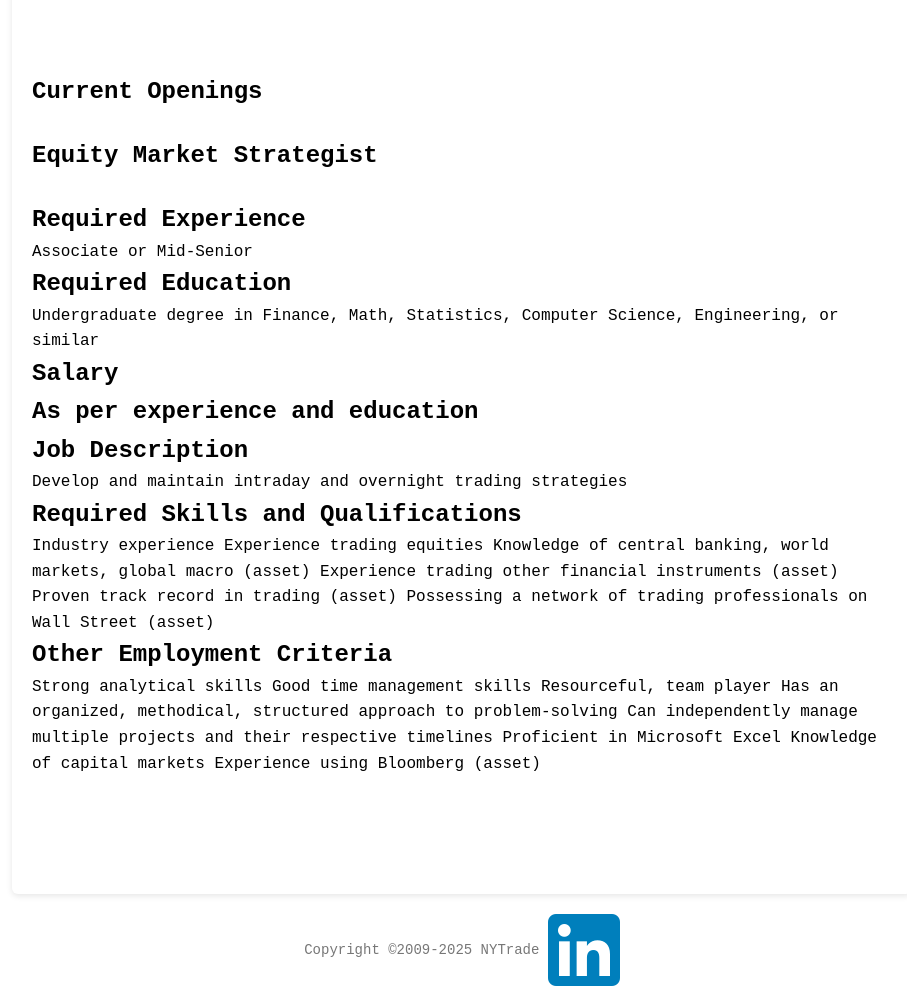
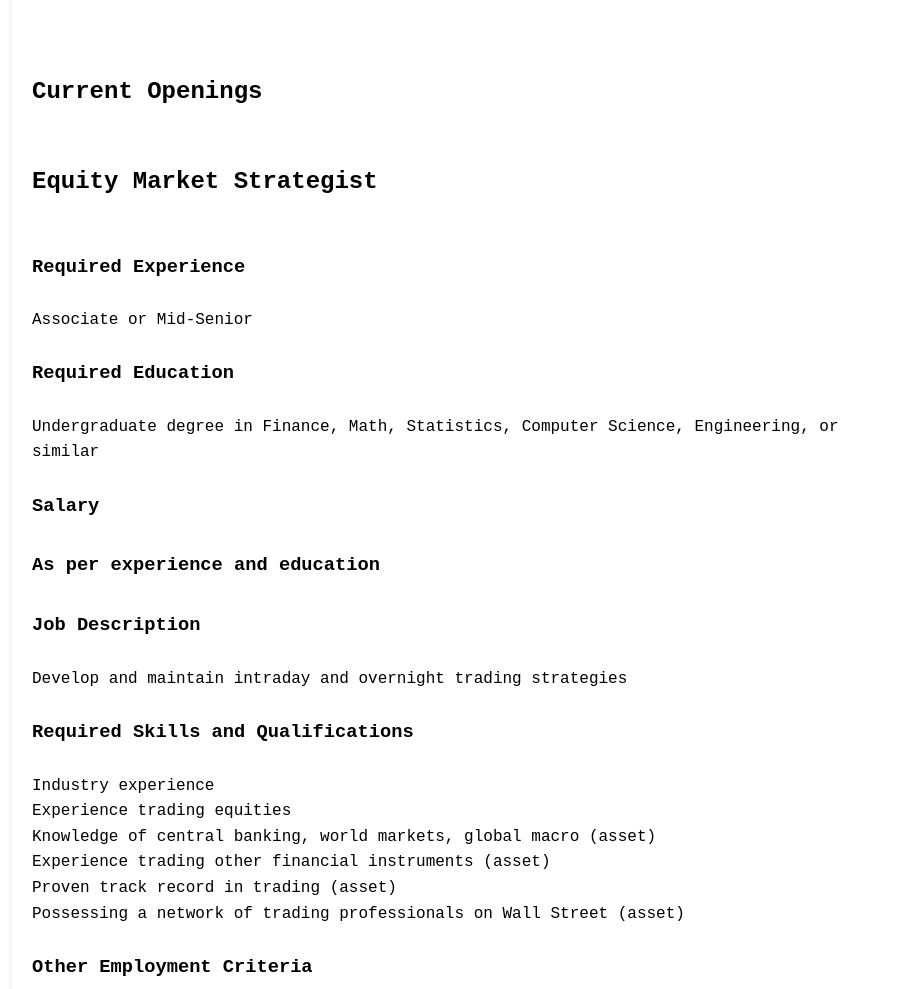
Before and after one commit to iNYTrade/Website, a plain HTML site: page careers.html in a window 1280 px wide. Shown: the part 362-1351 px from the top of the page, without its empty margins (178-1085 px from the left). Drawn offline with Linux system fonts and the light colour scheme.

Commit message:
Update careers.html

```diff
--- a/careers.html
+++ b/careers.html
@@ -37,63 +37,62 @@
 			<br/>
 			<h1>Current Openings</h1>
 			<br/>
+			<br/>
 			<p>
-			<h1>Equity Market Strategist</h1>
+				<h2>Equity Market Strategist</h2>
 				<br/>
-
-			<h2>Required Experience</h2>
+				<br/>
+				<h3>Required Experience</h3>
+				<br/>
 				Associate or Mid-Senior
-
-			<h2>Required Education</h2>
-
+				<br/>
+				<br/>
+				<h3>Required Education</h3>
+				<br/>
 				Undergraduate degree in Finance, Math, Statistics, Computer Science, Engineering, or similar
-
-
-
-			<h2>Salary<h2>
-
+				<br/>
+			 	<br/>
+				<h3>Salary<h3>
+				<br/>
 				As per experience and education
-
-
-
-			<h2>Job Description</h2>
-
+				<br/>
+			 	<br/>
+				<h3>Job Description</h3>
+				<br/>
 				Develop and maintain intraday and overnight trading strategies
-
-
-
-			<h2>Required Skills and Qualifications</h2>
-
+				<br/>
+			 	<br/>
+				<h3>Required Skills and Qualifications</h3>
+				<br/>
 				Industry experience
-
+				<br/>
 				Experience trading equities
-
+				<br/>
 				Knowledge of central banking, world markets, global macro (asset)
-
+				<br/>
 				Experience trading other financial instruments (asset)
-
+				<br/>
 				Proven track record in trading (asset)
-
+				<br/>
 				Possessing a network of trading professionals on Wall Street (asset)
-
-
-
-			<h2>Other Employment Criteria</h2>
-
+				<br/>
+			 	<br/>
+				<h3>Other Employment Criteria</h3>
+				<br/>
 				Strong analytical skills
-
+				<br/>
 				Good time management skills
-
+				<br/>
 				Resourceful, team player
-
+				<br/>
 				Has an organized, methodical, structured approach to problem-solving
-
+				<br/>
 				Can independently manage multiple projects and their respective timelines
-
+				<br/>
 				Proficient in Microsoft Excel
-
+				<br/>
 				Knowledge of capital markets
-
+				<br/>
 				Experience using Bloomberg (asset)
 			</p>
 			<br/>
```
Lines whose indentation alone changed are shown as unchanged.
